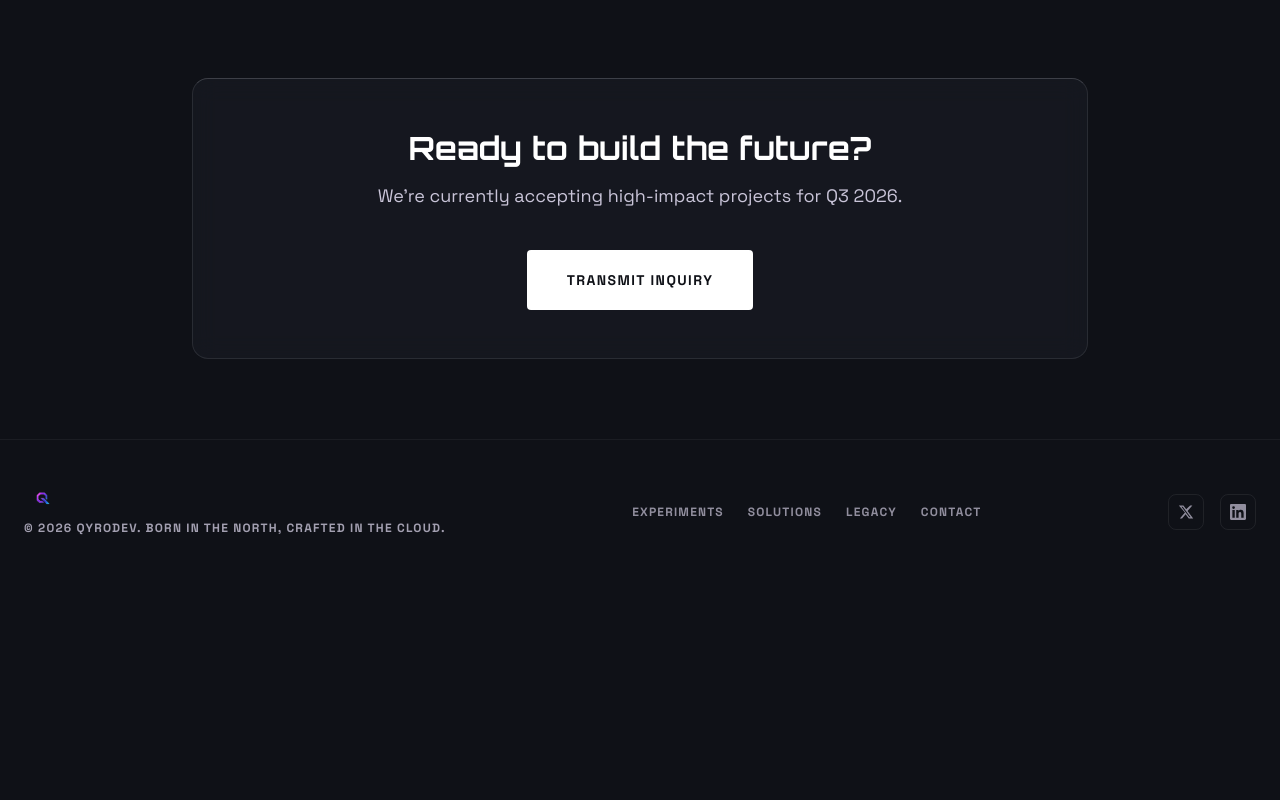
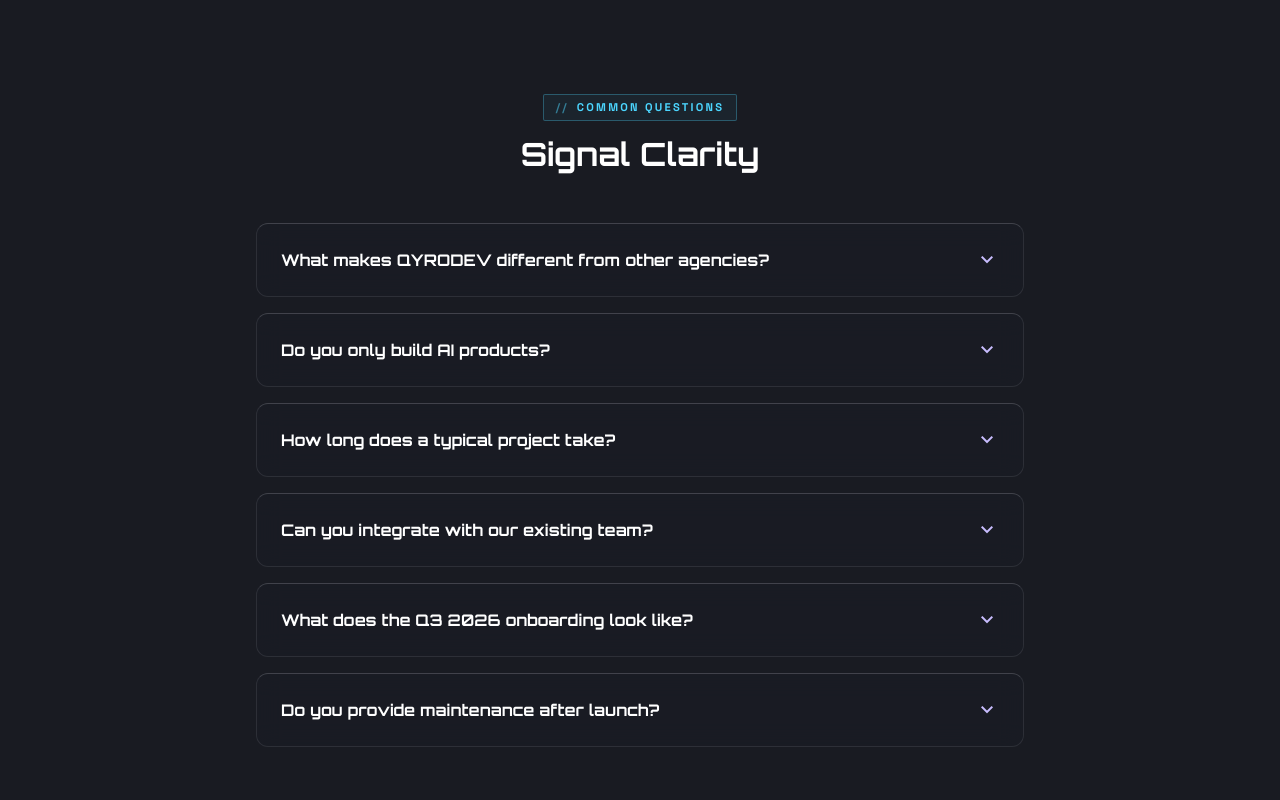
Before and after one commit to TahGue/qyrodev, a Next.js app: page / in a window 1280 px wide. Shown: the part 5760-6560 px from the top of the page. Before the commit the page ends 6344 px from the top, so only its background shows below. Built offline with nearby package versions, Linux system fonts and the light colour scheme.

Commit message:
feat: add interactive FAQ accordion section

```diff
--- a/src/app/page.tsx
+++ b/src/app/page.tsx
@@ -6,6 +6,7 @@
 import Process from "@/components/Process";
 import Testimonials from "@/components/Testimonials";
 import About from "@/components/About";
+import FAQ from "@/components/FAQ";
 import Contact from "@/components/Contact";
 import Footer from "@/components/Footer";
 
@@ -21,6 +22,7 @@
         <TechStack />
         <Testimonials />
         <About />
+        <FAQ />
         <Contact />
       </main>
       <Footer />
--- /dev/null
+++ b/src/components/FAQ.tsx
@@ -0,0 +1,99 @@
+"use client";
+
+import type React from "react";
+import { useState } from "react";
+import { useReveal } from "@/hooks/useReveal";
+
+const faqs = [
+  {
+    question: "What makes QYRODEV different from other agencies?",
+    answer: "We combine Nordic engineering discipline with AI-first thinking. Every project gets a senior technical architect, a transparent build process, and code that is actually ready for production at scale.",
+  },
+  {
+    question: "Do you only build AI products?",
+    answer: "Not at all. While AI and LLM integration is a core strength, we build web apps, mobile apps, games, cloud infrastructure, and automation systems — with or without AI.",
+  },
+  {
+    question: "How long does a typical project take?",
+    answer: "MVPs usually ship in 6–10 weeks. Larger enterprise platforms are scoped into monthly milestones with clear deliverables and weekly demos.",
+  },
+  {
+    question: "Can you integrate with our existing team?",
+    answer: "Yes. We can operate as a full external team, augment your in-house developers, or hand off a clean codebase and deployment pipeline for your team to own.",
+  },
+  {
+    question: "What does the Q3 2026 onboarding look like?",
+    answer: "Discovery call → technical audit → proposal with fixed scope and timeline → kickoff within one week. We keep slots intentionally limited to ensure quality.",
+  },
+  {
+    question: "Do you provide maintenance after launch?",
+    answer: "Absolutely. We include 30 days of post-launch support and offer ongoing retainers for monitoring, performance tuning, security updates, and feature velocity.",
+  },
+];
+
+export default function FAQ() {
+  const { ref, visible } = useReveal();
+  const [open, setOpen] = useState<number | null>(null);
+
+  return (
+    <section
+      id="faq"
+      ref={ref as React.RefObject<HTMLElement>}
+      className="py-16 sm:py-24 bg-[#191b22]"
+    >
+      <div className="max-w-[1280px] mx-auto px-4 sm:px-6">
+        {/* Header */}
+        <div className={`mb-12 text-center space-y-3 reveal-up ${visible ? "is-visible" : ""}`}>
+          <span className="section-tag" style={{ fontFamily: "var(--font-space-grotesk)" }}>Common Questions</span>
+          <h2
+            className="text-2xl sm:text-[32px] font-bold text-white"
+            style={{ fontFamily: "var(--font-orbitron)" }}
+          >
+            Signal Clarity
+          </h2>
+        </div>
+
+        {/* Accordion */}
+        <div className="max-w-3xl mx-auto space-y-4">
+          {faqs.map((faq, i) => (
+            <div
+              key={i}
+              className={`glass-card rounded-xl overflow-hidden group reveal-up reveal-delay-${(i % 5) + 1} ${visible ? "is-visible" : ""}`}
+            >
+              <button
+                onClick={() => setOpen(open === i ? null : i)}
+                className="w-full flex items-center justify-between p-5 sm:p-6 text-left hover:bg-white/[0.02] transition-colors"
+              >
+                <span
+                  className="text-white font-bold text-sm sm:text-base pr-4"
+                  style={{ fontFamily: "var(--font-orbitron)" }}
+                >
+                  {faq.question}
+                </span>
+                <span
+                  className={`material-symbols-outlined text-[#cabeff] transition-transform duration-300 ${open === i ? "rotate-180" : ""}`}
+                  style={{ fontVariationSettings: "'FILL' 0" }}
+                >
+                  expand_more
+                </span>
+              </button>
+
+              <div
+                className={`grid transition-all duration-300 ease-in-out ${open === i ? "grid-rows-[1fr]" : "grid-rows-[0fr]"}`}
+              >
+                <div className="overflow-hidden">
+                  <p
+                    className="px-5 sm:px-6 pb-5 sm:pb-6 text-[#c9c4d8] text-sm sm:text-base leading-relaxed"
+                    style={{ fontFamily: "var(--font-space-grotesk)" }}
+                  >
+                    {faq.answer}
+                  </p>
+                </div>
+              </div>
+            </div>
+          ))}
+        </div>
+      </div>
+    </section>
+  );
+}
```
